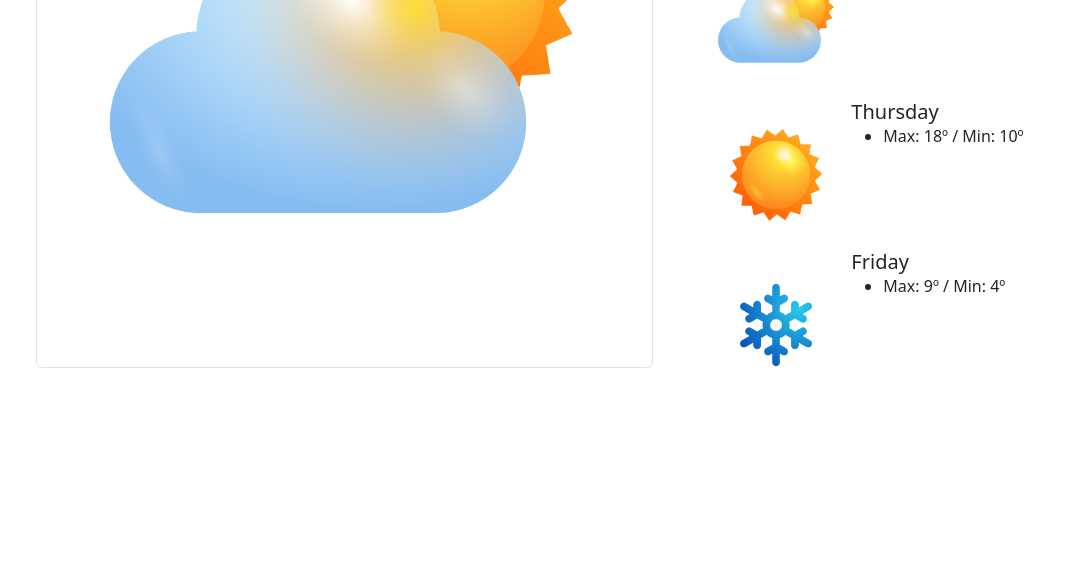
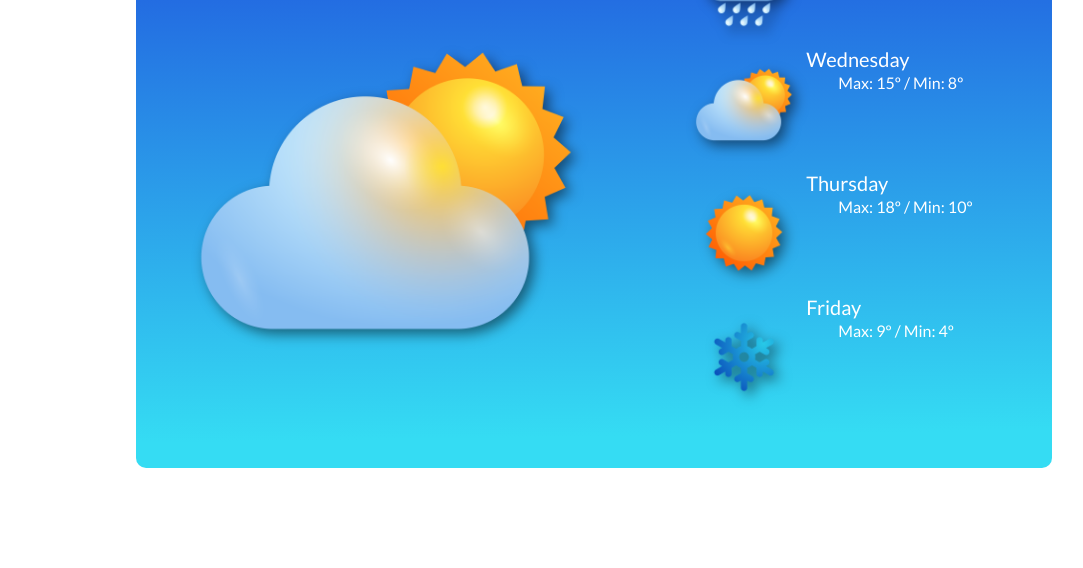
Before and after one commit to laurabatlle/weather-app, a website: page weather-app/index.html in a window 1280 px wide. Shown: the part 455-1023 px from the top of the page, without its empty margins (46-1129 px from the left). Before the commit the page ends 855 px from the top, so only its background shows below. Drawn offline with nearby package versions, Linux system fonts and the light colour scheme; no server answers.

Commit message:
changed css file name in index

```diff
--- a/weather-app/index.html
+++ b/weather-app/index.html
@@ -3,19 +3,19 @@
   <head>
     <title>Weather App</title>
     <meta charset="UTF-8" />
-    <link href="weather-app/src/styles.css"/>
+
     <link
       href="https://cdn.jsdelivr.net/npm/bootstrap@5.2.3/dist/css/bootstrap.min.css"
       rel="stylesheet"
       integrity="sha384-rbsA2VBKQhggwzxH7pPCaAqO46MgnOM80zW1RWuH61DGLwZJEdK2Kadq2F9CUG65"
       crossorigin="anonymous"
     />
+    <link rel="stylesheet" href="weather-app/src/styles.css" />
     <link rel="preconnect" href="https://fonts.googleapis.com">
 <link rel="preconnect" href="https://fonts.gstatic.com" crossorigin>
 <link href="https://fonts.googleapis.com/css2?family=Lato:ital,wght@0,100;0,300;0,400;0,700;0,900;1,100;1,300;1,400;1,700;1,900&family=Roboto:wght@300&display=swap" rel="stylesheet">
 <script src="https://unpkg.com/axios/dist/axios.min.js"></script>
 </head>
-
   <body>
     <div class="container">
       <div class="app">
```
Also changed, not shown: 1 other file.
